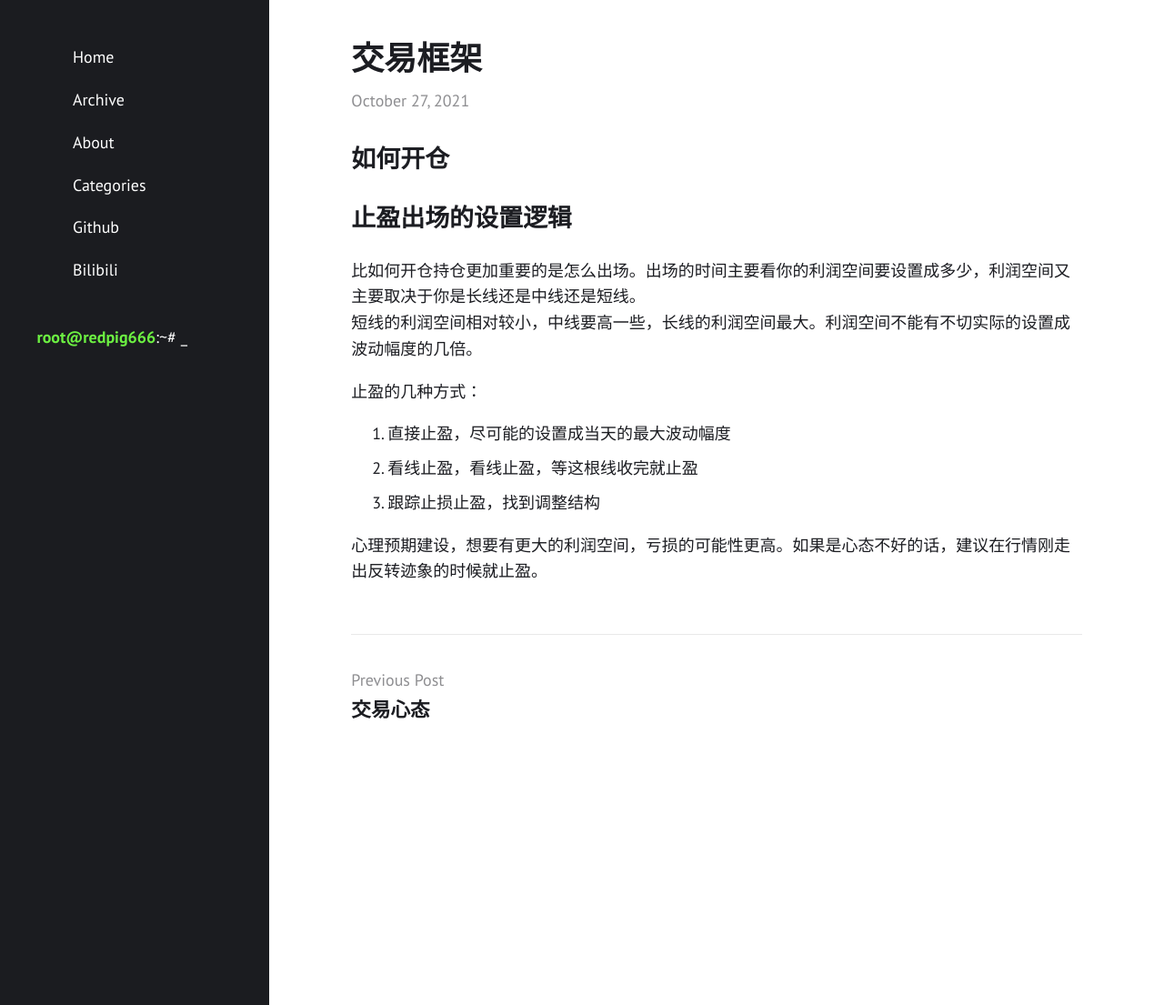
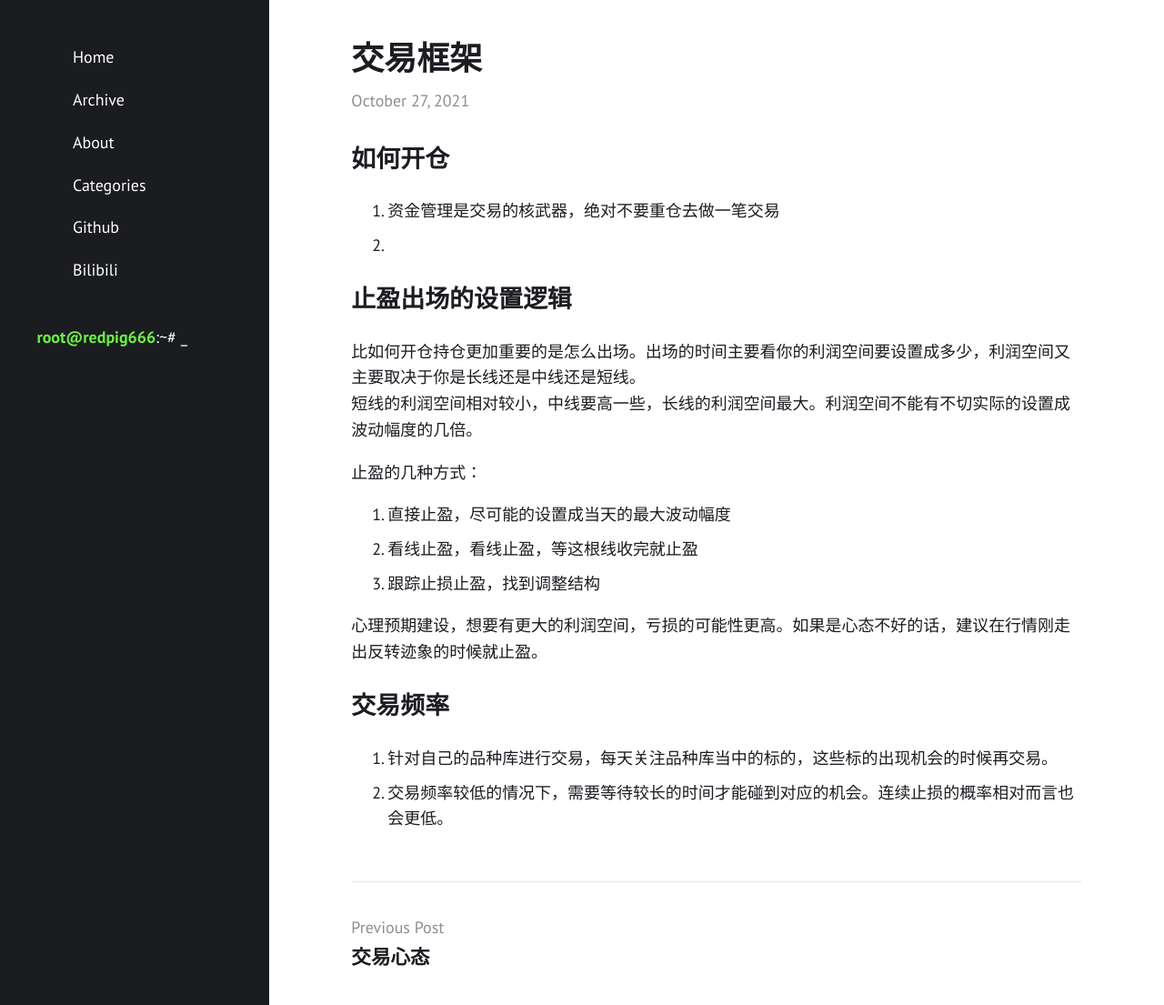
Before and after one commit to redpigsixsixsix/redpigsixsixsix.github.io, a Jekyll site: the page built from _posts/2021-10-27-交易框架.md, in a window 1280 px wide and 1105 px high. Shown: the whole window at 91% size. Built offline with Jekyll 4.4.1, drawn with Linux system fonts in a browser that asks for light colours.

Commit message:
Update 2021-10-27-交易框架.md

```diff
--- a/_posts/2021-10-27-交易框架.md
+++ b/_posts/2021-10-27-交易框架.md
@@ -3,6 +3,9 @@ title:  "交易框架"
 layout: post
 ---
 # 如何开仓
+
+1. 资金管理是交易的核武器，绝对不要重仓去做一笔交易
+2.
 
 
 # 止盈出场的设置逻辑
@@ -16,3 +19,8 @@ layout: post
 3. 跟踪止损止盈，找到调整结构
 
 心理预期建设，想要有更大的利润空间，亏损的可能性更高。如果是心态不好的话，建议在行情刚走出反转迹象的时候就止盈。
+
+# 交易频率
+
+1. 针对自己的品种库进行交易，每天关注品种库当中的标的，这些标的出现机会的时候再交易。
+2. 交易频率较低的情况下，需要等待较长的时间才能碰到对应的机会。连续止损的概率相对而言也会更低。
```
